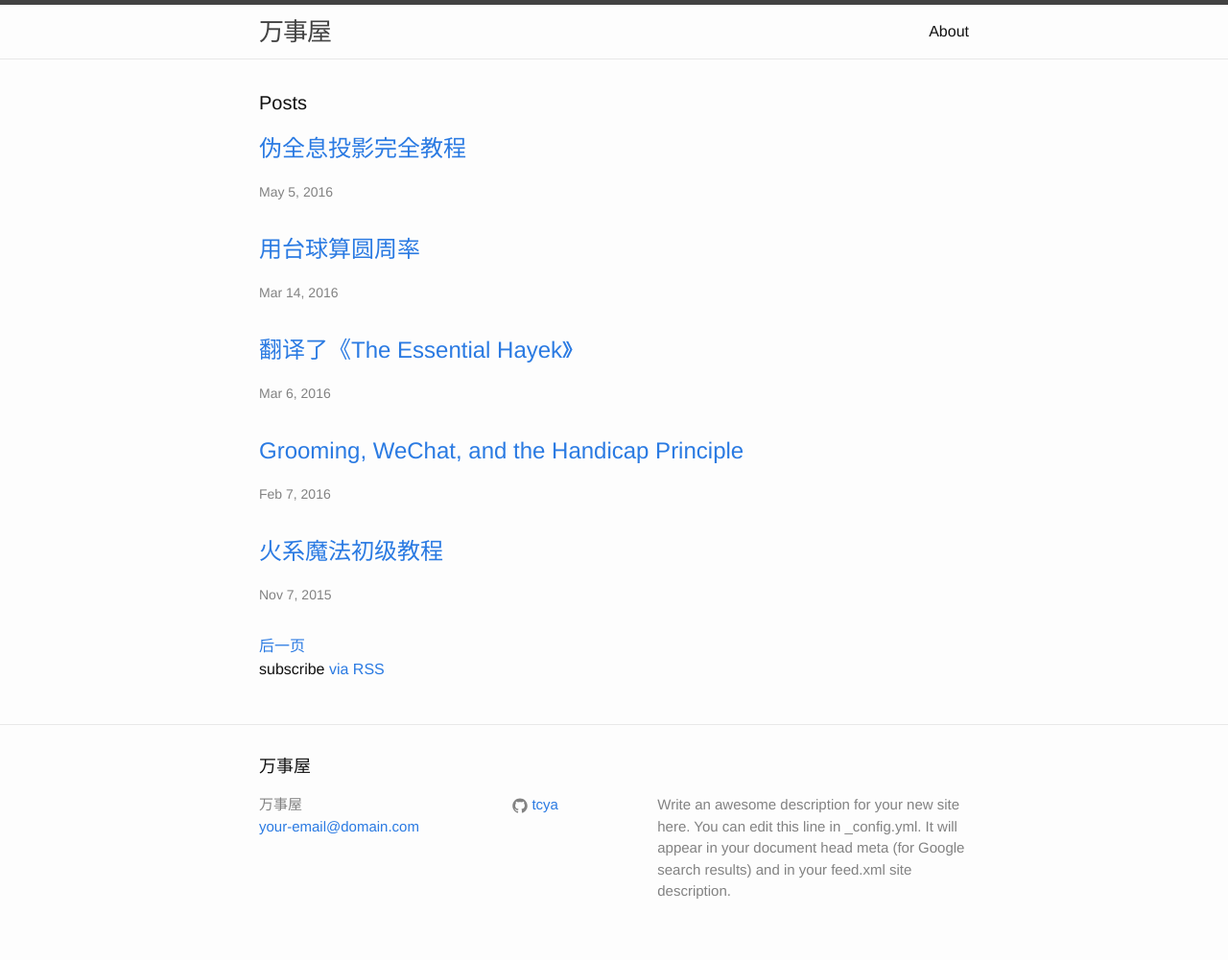
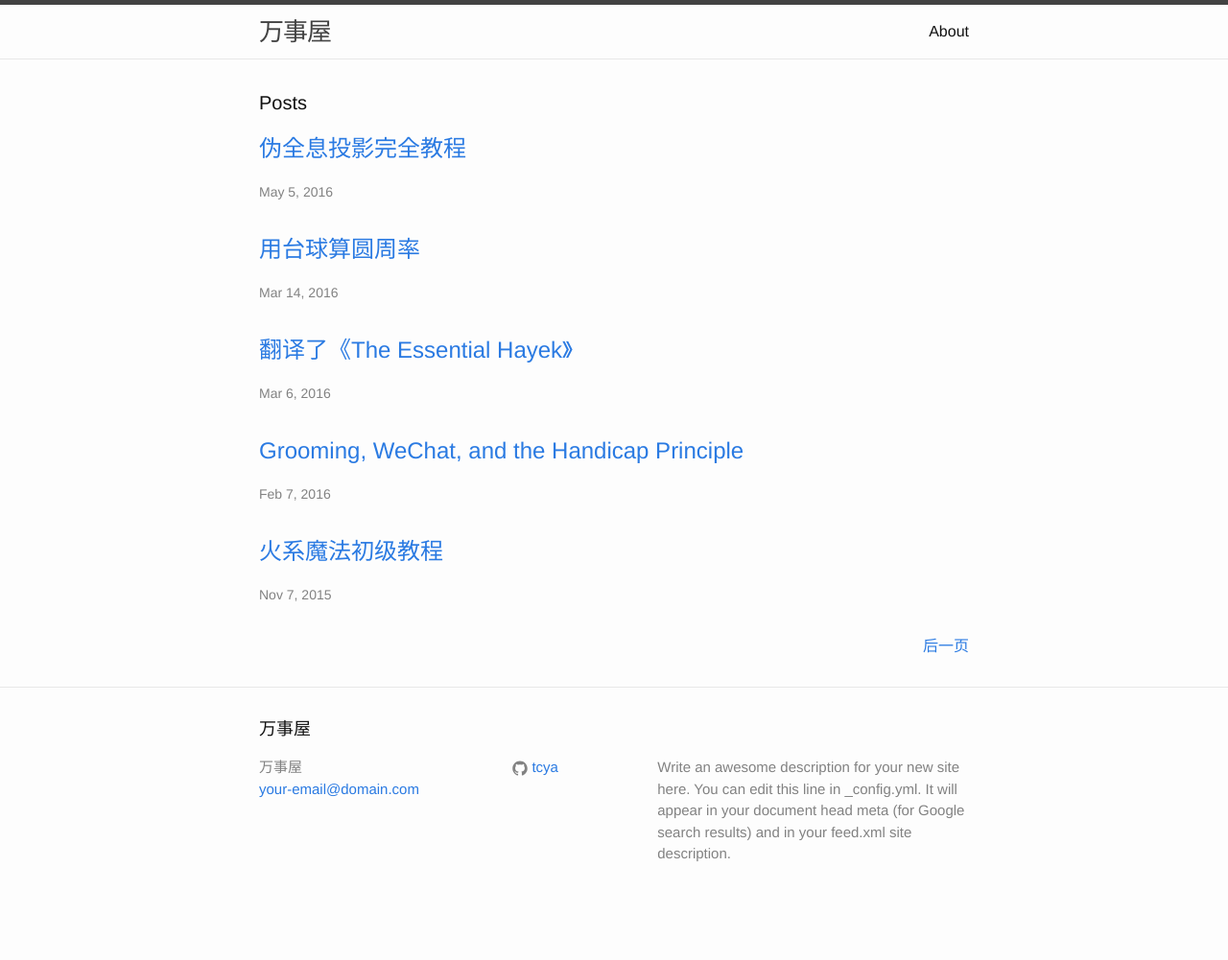
Before and after one commit to tcya/tcya.github.io, a Jekyll site: the page built from index.html, in a window 1280 px wide. Shown: the whole page at 96% size. Built offline with Jekyll 4.4.1, drawn with Linux system fonts in a browser that asks for light colours; the list of posts is cut into pages by our own code; after the commit the page ends 962 px from its top, so only the background shows below that.

Commit message:
Add ReadMore style

```diff
--- a/index.html
+++ b/index.html
@@ -9,13 +9,6 @@
   <ul class="post-list">
 
     {% for post in paginator.posts %}
-      <!-- <li>
-        <span class="post-meta">{{ post.date | date: "%b %-d, %Y" }}</span>
-
-        <h2>
-          <a class="post-link" href="{{ post.url | prepend: site.baseurl }}">{{ post.title }}</a>
-        </h2>
-      </li> -->
       <li class="post-list-item">
         <h2 class="post-list-title">
             <a class="hvr-underline-from-center" href="{{ site.url }}{{ post.url }}">{{ post.title }}</a>
@@ -32,17 +25,17 @@
   <!-- Pagination links -->
   <div class="pagination">
     {% if paginator.previous_page %}
-      <a href="{{ paginator.previous_page_path }}" class="previous">前一页</a>
-    {% else %}
-      <span class="previous"></span>
+      <div style="float:left" class="page-prev">
+        <a href="{{ paginator.previous_page_path }}" class="previous">前一页</a>
+      </div>
     {% endif %}
     {% if paginator.next_page %}
-      <a href="{{ paginator.next_page_path }}" class="next">后一页</a>
-    {% else %}
-      <span class="next "></span>
+    <div style="float:right" class="page-next">
+      <a text-align:right href="{{ paginator.next_page_path }}" class="next">后一页</a>
+    </div>
     {% endif %}
   </div>
 
-  <p class="rss-subscribe">subscribe <a href="{{ "/feed.xml" | prepend: site.baseurl }}">via RSS</a></p>
+  <!-- <p class="rss-subscribe">subscribe <a href="{{ "/feed.xml" | prepend: site.baseurl }}">via RSS</a></p> -->
 
 </div>
```
